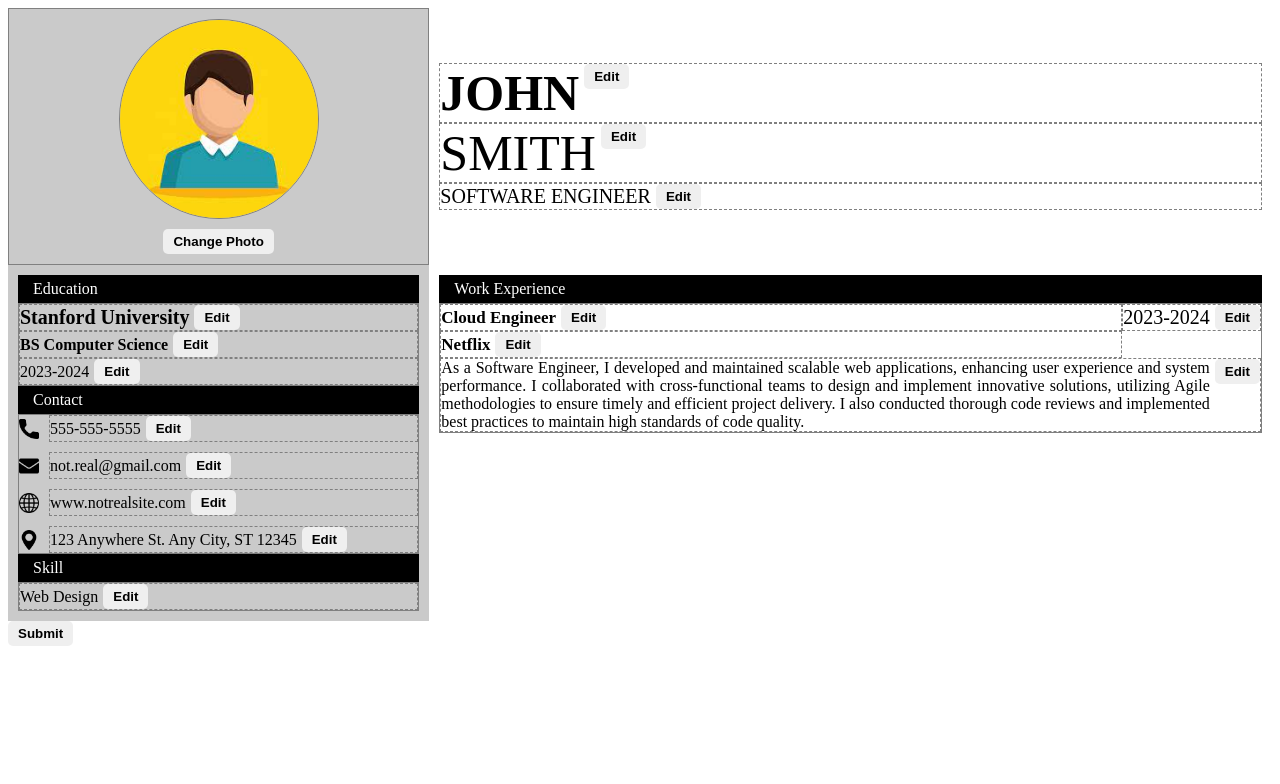
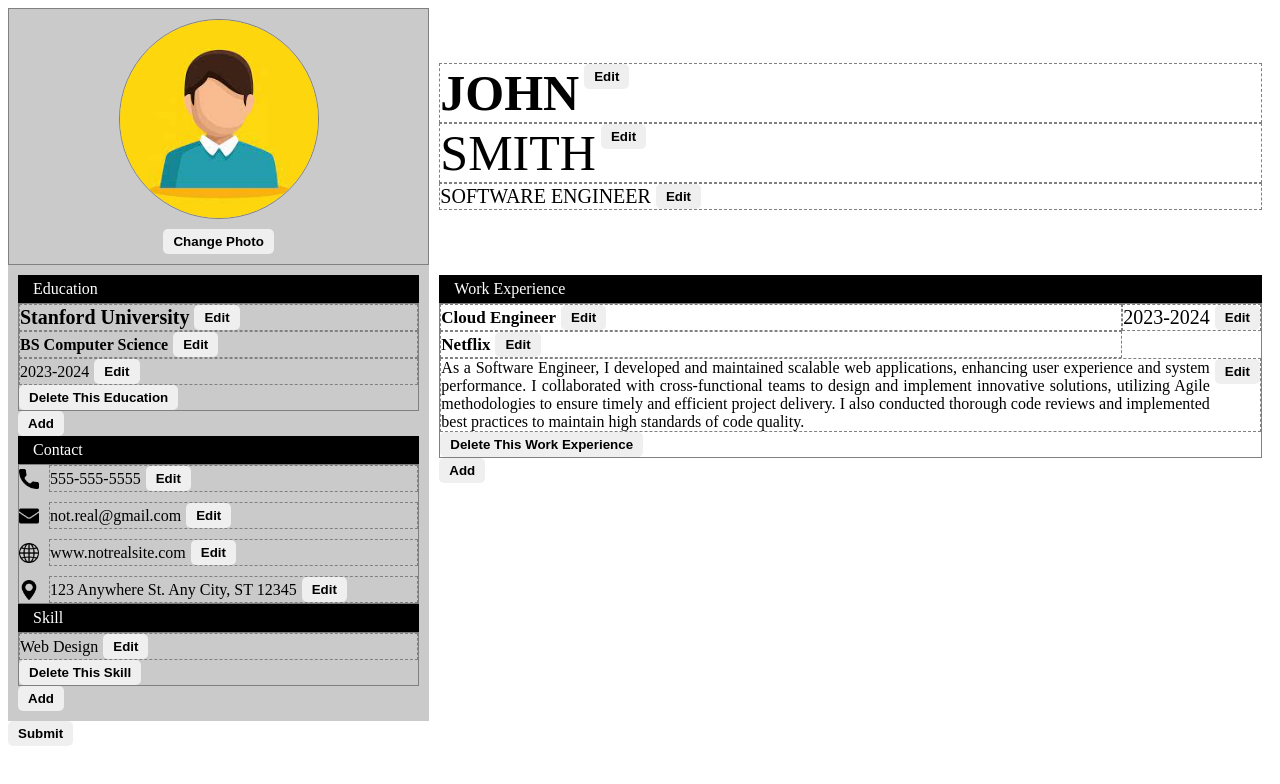
Before and after one commit to Jaizzer/swift-cv, a React (Vite) app: page / in a window 1280 px wide. Shown: the top 784 px of the page. Built offline with nearby package versions, Linux system fonts and the light colour scheme.

Commit message:
feat: Use props to manage delete and add button of area

```diff
--- a/src/App.jsx
+++ b/src/App.jsx
@@ -34,18 +34,18 @@ export default function App() {
                 </div>
                 <div id="left-section">
 
-                    <Area heading="Education" className="education">
+                    <Area heading="Education" className="education" isDeleteButtonActive={true} isAddButtonActive={true}>
                         <Education></Education>
                     </Area>
-                    <Area heading="Contact" className="contact">
+                    <Area heading="Contact" className="contact" isDeleteButtonActive={false} isAddButtonActive={false}>
                         <Contact></Contact>
                     </Area>
-                    <Area heading="Skill" className="skills">
+                    <Area heading="Skill" className="skills" isDeleteButtonActive={true} isAddButtonActive={true}>
                         <Skill></Skill>
                     </Area>
                 </div>
                 <div id="right-section" className="work-experience">
-                    <Area heading="Work Experience">
+                    <Area heading="Work Experience" isDeleteButtonActive={true} isAddButtonActive={true}>
                         <Experience></Experience>
                     </Area>
                 </div>
```
